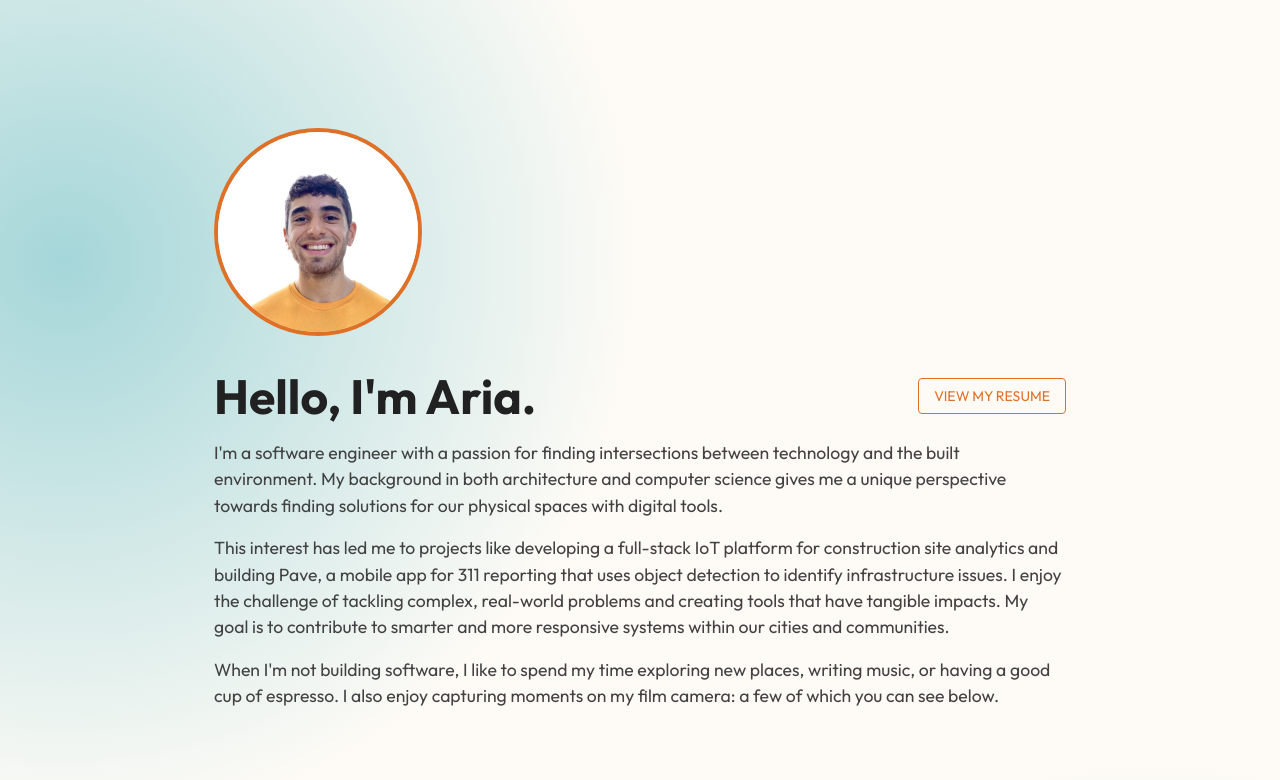
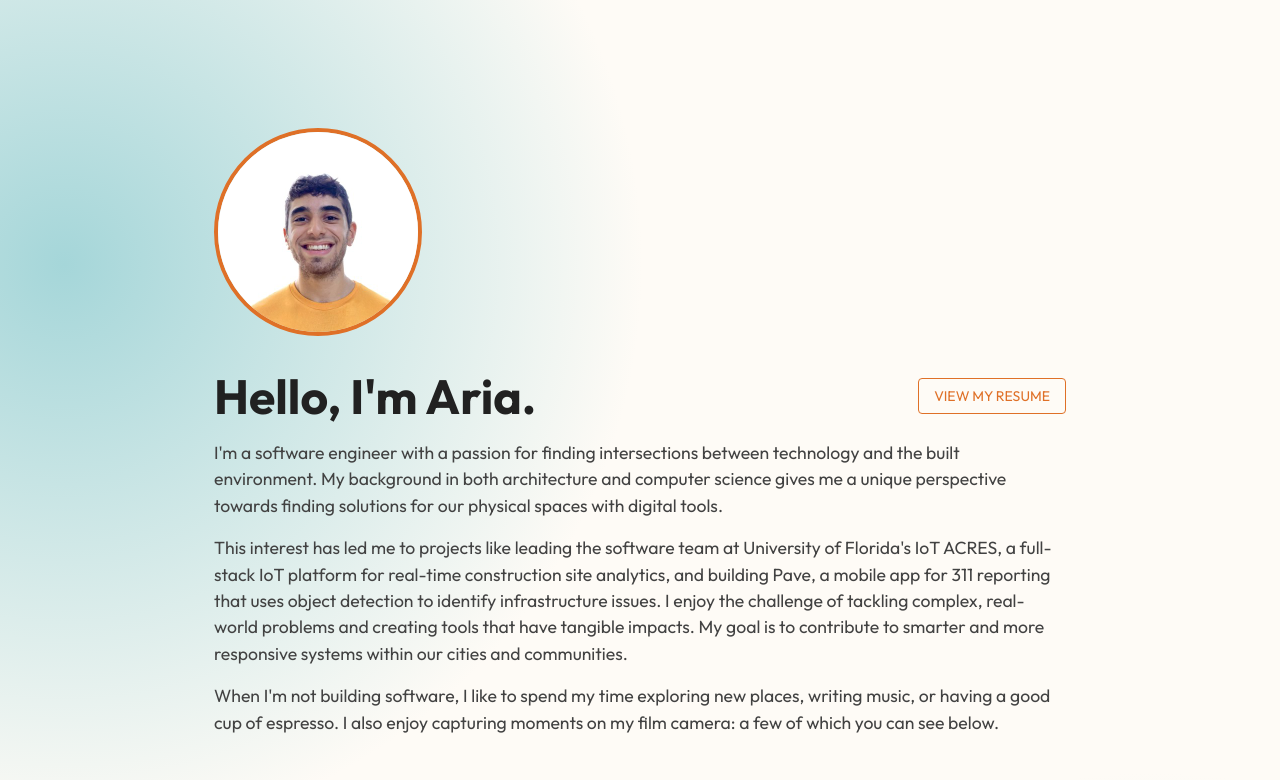
Before and after one commit to aria-yousefi/ariayousefi, a React (Vite) app: page /about in a window 1280 px wide. Shown: the top 780 px of the page. Built offline with nearby package versions, Linux system fonts and the light colour scheme; some icons are missing.

Commit message:
Updated About Me text

```diff
--- a/src/pages/AboutPage.jsx
+++ b/src/pages/AboutPage.jsx
@@ -87,7 +87,7 @@ const AboutPage = () => {
               I'm a software engineer with a passion for finding intersections between technology and the built environment. My background in both architecture and computer science gives me a unique perspective towards finding solutions for our physical spaces with digital tools.
             </Typography>
             <Typography variant="body1" paragraph sx={{ color: 'grey.800', fontSize: '1.1rem' }}>
-              This interest has led me to projects like developing a full-stack IoT platform for construction site analytics and building Pave, a mobile app for 311 reporting that uses object detection to identify infrastructure issues. I enjoy the challenge of tackling complex, real-world problems and creating tools that have tangible impacts. My goal is to contribute to smarter and more responsive systems within our cities and communities.
+              This interest has led me to projects like leading the software team at University of Florida's IoT ACRES, a full-stack IoT platform for real-time construction site analytics, and building Pave, a mobile app for 311 reporting that uses object detection to identify infrastructure issues. I enjoy the challenge of tackling complex, real-world problems and creating tools that have tangible impacts. My goal is to contribute to smarter and more responsive systems within our cities and communities.
             </Typography>
             <Typography variant="body1" paragraph sx={{ color: 'grey.800', fontSize: '1.1rem' }}>
               When I'm not building software, I like to spend my time exploring new places, writing music, or having a good cup of espresso. I also enjoy capturing moments on my film camera: a few of which you can see below.
```
